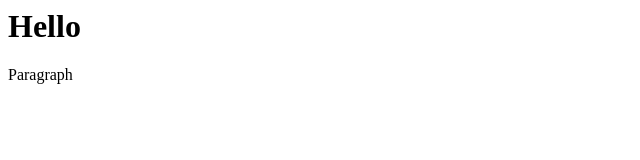
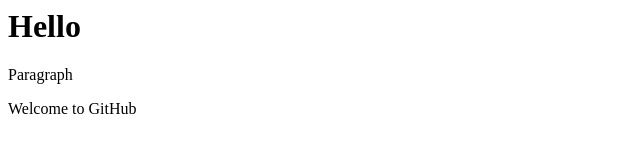
Before and after one commit to rkchaitanya2/Learn-Git, a plain HTML site: page index.html in a window 1280 px wide. Shown: the whole page, without its empty margins (0-640 px from the left). Drawn offline with Linux system fonts and the light colour scheme.

Commit message:
Added Para

```diff
--- a/index.html
+++ b/index.html
@@ -1,2 +1,3 @@
 <h1>Hello</h1>
 <p>Paragraph</p>
+<p>Welcome to GitHub</p>
```
